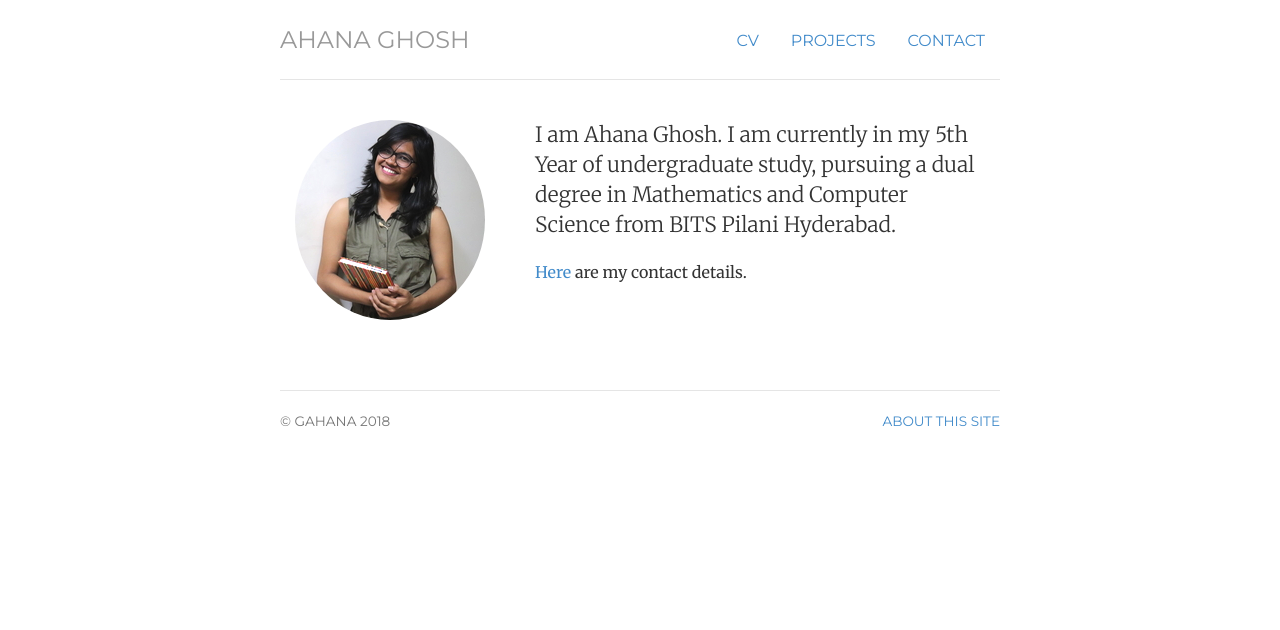
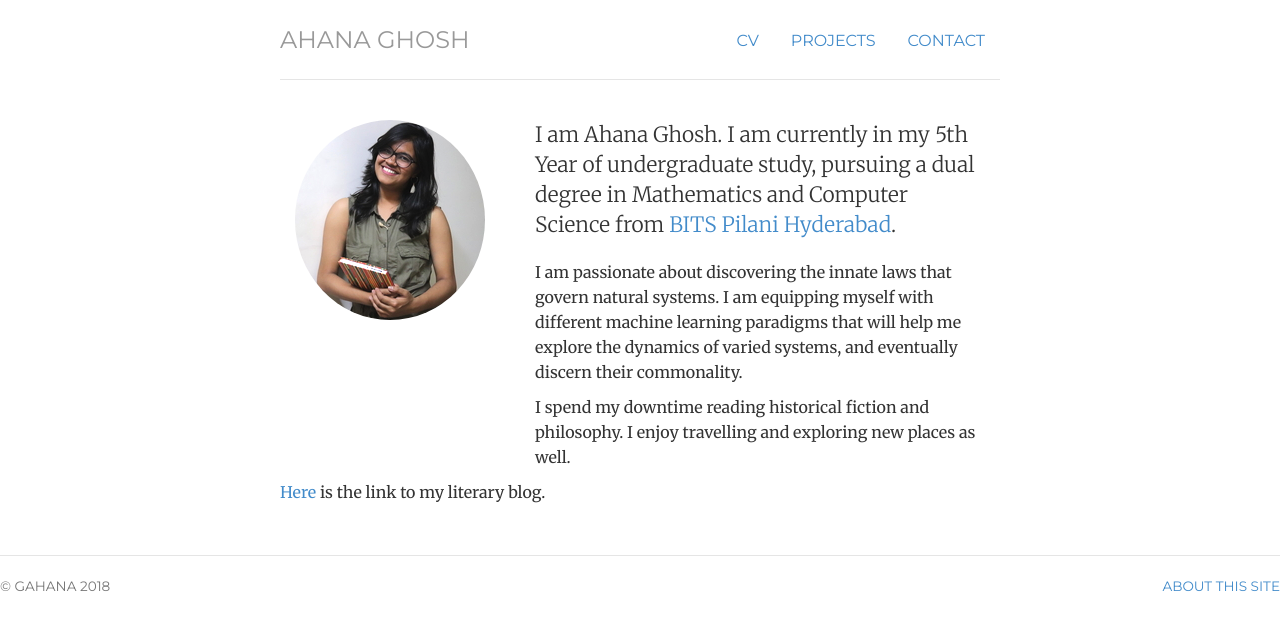
Before and after one commit to ahana204/ahana204.github.io, a Jekyll site: the page built from index.html, in a window 1280 px wide. Shown: the top 630 px of the page. Built offline with Jekyll 4.4.1, drawn with Linux system fonts in a browser that asks for light colours.

Commit message:
Update index.html

```diff
--- a/index.html
+++ b/index.html
@@ -12,7 +12,11 @@ description: Ahana Ghosh | Student | Passionate.Curious.Philosophile.
 	<img  class="img-circle avatar" alt="Ahana Ghosh" src="img/ahana_new.png">
 	</div>
 	<div itemscope itemtype="http://data-vocabulary.org/Person" class="col-sm-8">
-	<p class="lead">I am <span itemprop="name">Ahana Ghosh.</span> I am currently in my 5th Year of undergraduate study, pursuing a dual degree in Mathematics and Computer Science from BITS Pilani Hyderabad.</p>
-	<p><a href="contact">Here </a>are my contact details.</p>
+	<p class="lead">I am <span itemprop="name">Ahana Ghosh.</span> I am currently in my 5th Year of undergraduate study, pursuing a dual degree in Mathematics and Computer Science from <a href="http://www.bits-pilani.ac.in/hyderabad/">BITS Pilani Hyderabad</a>.</p>
+	<p>I am passionate about discovering the innate laws that govern natural systems. I am equipping myself with different machine learning paradigms that will help me explore the dynamics of varied systems, and eventually discern their commonality.
+</p>
+		<p>I spend my downtime reading historical fiction and philosophy. I enjoy travelling and exploring new places as well.</p>
+</div>
+	<p><a href="https://prussianblu.wordpress.com/author/prussianblu/">Here </a>is the link to my literary blog.</p>
 	</div>
 </div>
```
